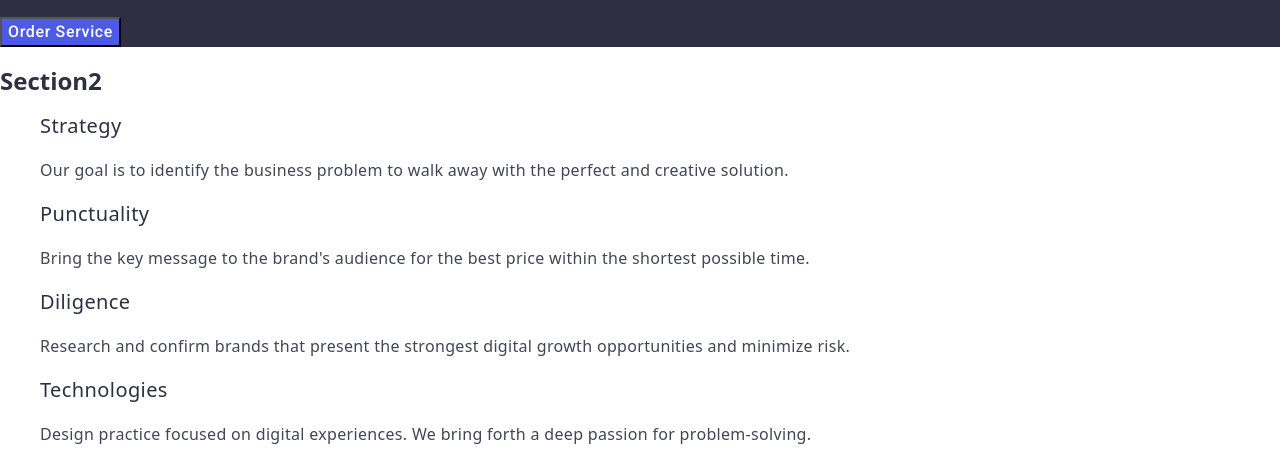
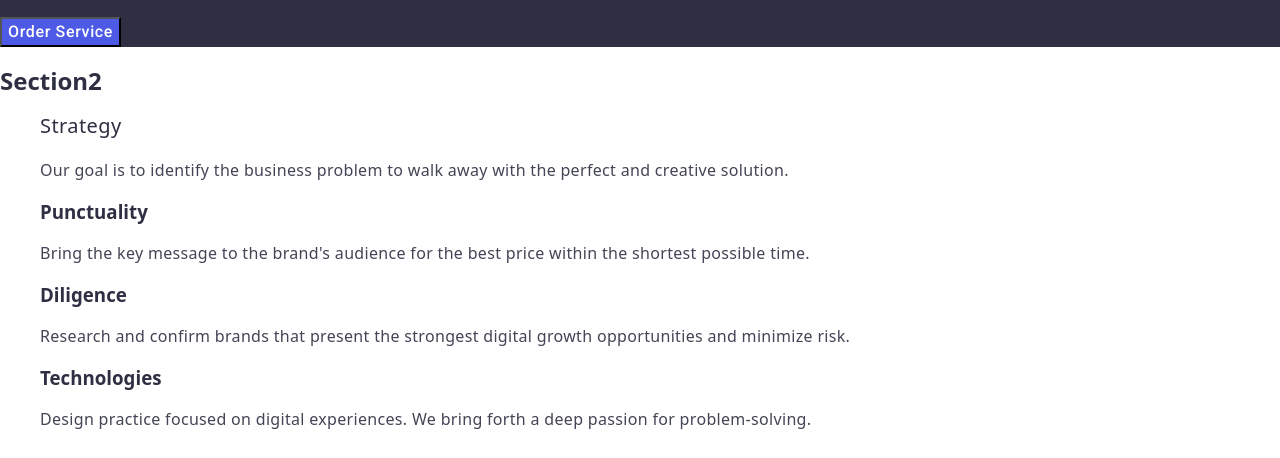
Before and after one commit to kiokate/goit-markup-hw-02, a plain HTML site: page index.html in a window 1280 px wide. Shown: the part 309-767 px from the top of the page. Drawn offline with nearby package versions, Linux system fonts and the light colour scheme.

Commit message:
updatetitle

```diff
--- a/index.html
+++ b/index.html
@@ -59,21 +59,21 @@
             </p>
           </li>
           <li class="content-info-top">
-            <h3 class="title-three-part">Punctuality</h3>
+            <h3>Punctuality</h3>
             <p class="description-content-info">
               Bring the key message to the brand's audience for the best price
               within the shortest possible time.
             </p>
           </li>
           <li class="content-info-top">
-            <h3 class="title-three-part">Diligence</h3>
+            <h3>Diligence</h3>
             <p class="description-content-info">
               Research and confirm brands that present the strongest digital
               growth opportunities and minimize risk.
             </p>
           </li>
           <li class="content-info-top">
-            <h3 class="title-three-part">Technologies</h3>
+            <h3>Technologies</h3>
             <p class="description-content-info">
               Design practice focused on digital experiences. We bring forth a
               deep passion for problem-solving.
```
